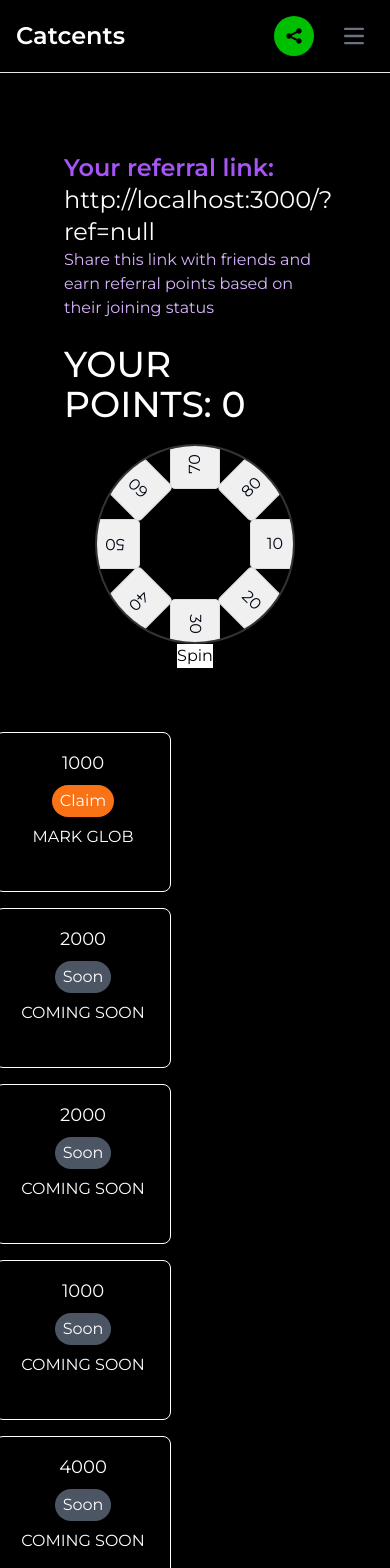
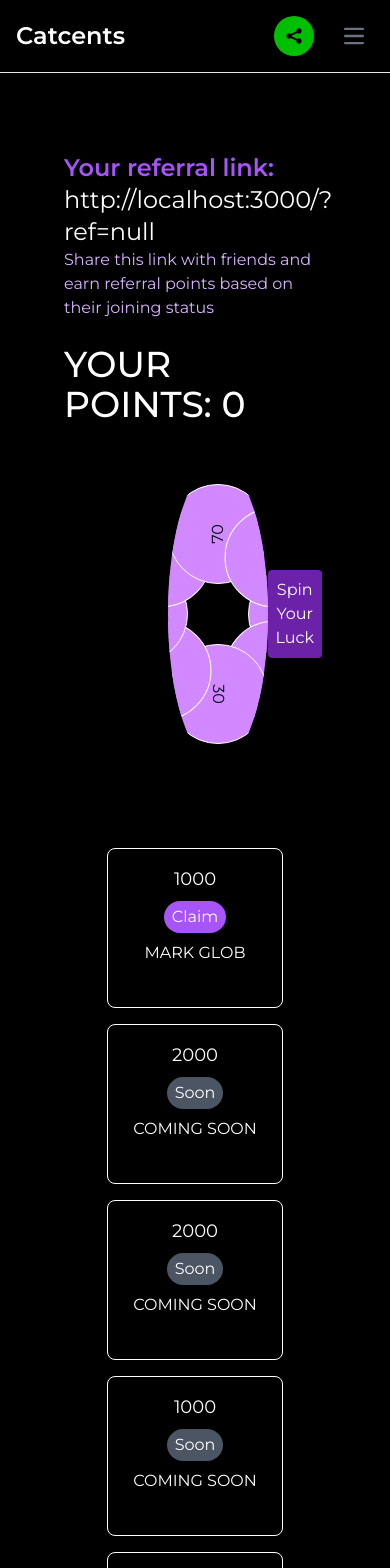
Before and after one commit to JaguarsCodehub/referral, a Next.js app: page /dashboard in a window 390 px wide. Shown: the top 1568 px of the page. Built offline with nearby package versions, Linux system fonts and the light colour scheme.

Commit message:
Feature: Spinner

```diff
--- a/src/app/page.tsx
+++ b/src/app/page.tsx
@@ -14,19 +14,22 @@ const Home = () => {
   const [error, setError] = useState('');
   const ref = searchParams.get('ref');
 
-
-
   return (
     <div>
       <Navbar />
-      <div className='flex h-screen items-center justify-center p-12 md:p-24'>
-        <Image className='' src={require('../../public/cat1.png')} alt='image' width={500} height={500} />
+      <div className='bg-black flex h-screen items-center justify-center p-12 md:p-24'>
+        <Image
+          className='hidden md:block'
+          src={require('../../public/cat1.png')}
+          alt='image'
+          width={500}
+          height={500}
+        />
         <div className='mt-20'>
           <CardWithForm />
         </div>
       </div>
     </div>
-
   );
 };
 
--- a/src/components/Spinner.module.css
+++ b/src/components/Spinner.module.css
@@ -1,7 +1,9 @@
 /* Spinner.module.css */
 .spinnerContainer {
+  padding: 20px;
+  margin-left: 100px;
   display: flex;
-  flex-direction: column;
+  /* flex-direction: column; */
   align-items: center;
   margin-top: 20px;
 }
@@ -10,9 +12,9 @@
   display: flex;
   justify-content: center;
   align-items: center;
-  width: 200px;
-  height: 200px;
-  border: 2px solid #333;
+  width: 300px;
+  height: 300px;
+  /* border: 2px solid #fff; */
   border-radius: 50%;
   position: relative;
   overflow: hidden;
@@ -31,14 +33,14 @@
 
 .tile {
   position: absolute;
-  width: 50px;
-  height: 50px;
+  width: 100px;
+  height: 100px;
   display: flex;
   justify-content: center;
   align-items: center;
-  background-color: #f0f0f0;
-  border: 1px solid #ddd;
-  border-radius: 5px;
+  background-color: #d289ff;
+  border: 1px solid #fff;
+  border-radius: 50%;
 }
 
 .tile:nth-child(1) {
--- a/src/components/Spinner.tsx
+++ b/src/components/Spinner.tsx
@@ -50,21 +50,29 @@ const Spinner = ({ onComplete }) => {
         {tiles.map((points, index) => (
           <div
             key={index}
-            className={`${styles.tile} ${selectedTile === index ? styles.selected : ''
+            className={`${styles.tile} ${
+              selectedTile === index ? styles.selected : ''
             }`}
+            style={{
+              transform: `rotate(${
+                (360 / tiles.length) * index
+              }deg) translate(80px)`,
+            }}
           >
             {points}
           </div>
         ))}
       </div>
+      <div className='justify-center items-center'>
         <button
           id='spinner-button'
-        className='bg-white text-black'
+          className='bg-purple-800 text-white p-2 rounded'
           onClick={handleSpin}
           disabled={spinning || spinCooldown}
         >
-        {spinning ? 'Spinning...' : 'Spin'}
+          {spinning ? 'Spinning...' : 'Spin Your Luck'}
         </button>
+      </div>
     </div>
   );
 };
--- a/src/components/card-form.tsx
+++ b/src/components/card-form.tsx
@@ -1,6 +1,6 @@
-'use client'
-import * as React from "react"
-import { Button } from "@/components/ui/button"
+'use client';
+import * as React from 'react';
+import { Button } from '@/components/ui/button';
 import {
   Card,
   CardContent,
@@ -8,21 +8,27 @@ import {
   CardFooter,
   CardHeader,
   CardTitle,
-} from "@/components/ui/card"
-import { Input } from "@/components/ui/input"
-import { Label } from "@/components/ui/label"
-import { useRouter } from "next/navigation"
-import { useSearchParams } from "next/navigation"
-
+} from '@/components/ui/card';
+import { Input } from '@/components/ui/input';
+import { Label } from '@/components/ui/label';
+import { useRouter } from 'next/navigation';
+import { useSearchParams } from 'next/navigation';
 
 export function CardWithForm() {
-
   const router = useRouter();
   const searchParams = useSearchParams();
   const [twitterUsername, setTwitterUsername] = React.useState('');
   const [discordUsername, setDiscordUsername] = React.useState('');
   const [error, setError] = React.useState('');
   const ref = searchParams.get('ref');
+
+  // Check if the user already has a referral code stored
+  React.useEffect(() => {
+    const referralCode = localStorage.getItem('referral_code');
+    if (referralCode) {
+      router.push(`/dashboard?referral_code=${referralCode}`);
+    }
+  }, [router]);
 
   const handleSubmit = async (e: React.FormEvent) => {
     e.preventDefault();
@@ -31,12 +37,18 @@ export function CardWithForm() {
       headers: {
         'Content-Type': 'application/json',
       },
-            body: JSON.stringify({ twitter_username: twitterUsername, discord_username: discordUsername, referred_by: ref }),
+      body: JSON.stringify({
+        twitter_username: twitterUsername,
+        discord_username: discordUsername,
+        referred_by: ref,
+      }),
     });
 
     const data = await res.json();
 
     if (res.ok) {
+      // Store the referral code in local storage
+      localStorage.setItem('referral_code', data.referral_code);
       router.push(`/dashboard?referral_code=${data.referral_code}`);
     } else {
       setError(data.error);
@@ -44,30 +56,35 @@ export function CardWithForm() {
   };
 
   return (
-        <Card className="w-[350px] bg-purple-600">
+    <Card className='w-[350px] bg-purple-600'>
       <CardHeader>
-                <CardTitle className="text-black">Welcome to Catcents</CardTitle>
-                <CardDescription className="text-slate-900">Early Access just for you </CardDescription>
+        <CardTitle className='text-black'>Welcome to Catcents</CardTitle>
+        <CardDescription className='text-slate-900'>
+          Early Access just for you{' '}
+        </CardDescription>
       </CardHeader>
       <CardContent>
         {error && <p>{error}</p>}
         <form>
-                    <div className="grid w-full items-center gap-4">
-                        <div className="flex flex-col space-y-1.5">
-                            <Label htmlFor="name">Twitter Username</Label>
-                            <Input id="twitterUsername"
-                                placeholder="Enter your twitter username"
-                                type="text"
+          <div className='grid w-full items-center gap-4'>
+            <div className='flex flex-col space-y-1.5'>
+              <Label htmlFor='twitterUsername'>Twitter Username</Label>
+              <Input
+                id='twitterUsername'
+                placeholder='Enter your twitter username'
+                type='text'
                 value={twitterUsername}
                 onChange={(e) => setTwitterUsername(e.target.value)}
-                                required />
+                required
+              />
             </div>
-                        <div className="flex flex-col space-y-1.5">
-                            <Label htmlFor="framework">Discord Username</Label>
-                            <Input id="name"
-                                placeholder="Enter your discord username"
+            <div className='flex flex-col space-y-1.5'>
+              <Label htmlFor='discordUsername'>Discord Username</Label>
+              <Input
+                id='discordUsername'
+                placeholder='Enter your discord username'
                 value={discordUsername}
-                                type="text"
+                type='text'
                 onChange={(e) => setDiscordUsername(e.target.value)}
                 required
               />
@@ -75,9 +92,11 @@ export function CardWithForm() {
           </div>
         </form>
       </CardContent>
-            <CardFooter className="flex justify-between">
-                <Button onClick={handleSubmit} type="submit">Submit</Button>
+      <CardFooter className='flex justify-between'>
+        <Button onClick={handleSubmit} type='submit'>
+          Submit
+        </Button>
       </CardFooter>
     </Card>
-    )
+  );
 }
--- a/src/components/dashboard-cards.tsx
+++ b/src/components/dashboard-cards.tsx
@@ -13,19 +13,26 @@ const cards = [
 
 const DashboardCards = () => {
   return (
-        <div className=" bg-black text-white flex flex-col justify-start items-center p-4">
+    <div className=' bg-black text-white flex flex-col justify-center items-center p-4'>
       {/* <div className="text-center mb-8">
                 <div className="text-4xl mb-2">0</div>
                 <div className="text-lg">$GLOB ACQUIRED</div>
             </div> */}
-            <div className="grid grid-cols-1 sm:grid-cols-2 lg:grid-cols-4 gap-4 -ml-56">
+      <div className='grid grid-cols-1 sm:grid-cols-2 lg:grid-cols-4 gap-4 md:-ml-56'>
         {cards.map((card) => (
-                    <div key={card.id} className="p-4 w-44 h-40 bg-black/40 border border-white rounded-lg shadow-lg flex flex-col items-center">
-                        <div className="text-lg mb-2">{card.points}</div>
-                        <div className={`px-2 py-1 rounded-full ${card.status === 'Claim' ? 'bg-orange-500' : 'bg-gray-600'} mb-2`}>
+          <div
+            key={card.id}
+            className='p-4 w-44 h-40 bg-black/40 border border-white rounded-lg shadow-lg flex flex-col items-center'
+          >
+            <div className='text-lg mb-2'>{card.points}</div>
+            <div
+              className={`px-2 py-1 rounded-full ${
+                card.status === 'Claim' ? 'bg-purple-500' : 'bg-gray-600'
+              } mb-2`}
+            >
               {card.status}
             </div>
-                        <div className="text-center">{card.title}</div>
+            <div className='text-center'>{card.title}</div>
           </div>
         ))}
         {/* <div className="p-4 bg-gray-800 rounded-lg shadow-lg flex flex-col items-center col-span-1 sm:col-span-2 lg:col-span-1">
```
Also changed, not shown: src/app/dashboard/page.tsx (+10 -4 lines). Lines whose indentation alone changed are shown as unchanged.
